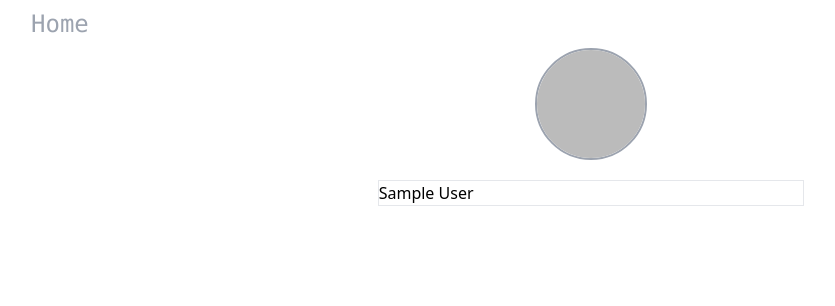
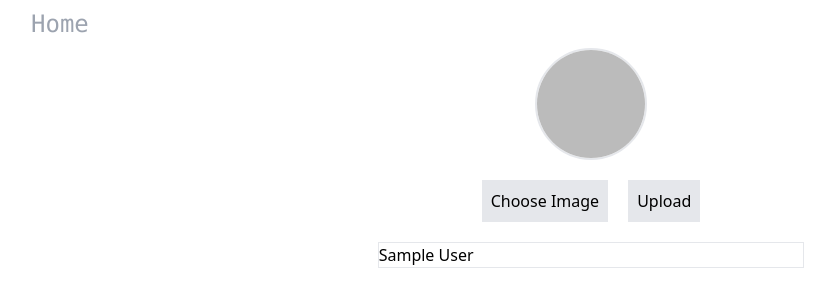
Before and after one commit to Vahe787/Blog, a React (Create React App) app: page /editProfile in a window 1280 px wide. Shown: the top 306 px of the page, without its empty margins (49-884 px from the left). Built offline with nearby package versions, Linux system fonts and the light colour scheme; no server answers; sample sign-in values are in the browser's storage.

Commit message:
change(CreateUserImg, EditAccount) changed component location and added method to edit account

```diff
--- /dev/null
+++ b/src/components/header/logout/Logout.jsx
@@ -0,0 +1,27 @@
+import React from "react";
+import { UserAuth } from "../../../context/AuthContext";
+import { useNavigate } from "react-router-dom";
+
+const LogOut = () => {
+  const { user, logout } = UserAuth;
+  const navigate = useNavigate();
+  const handleLogout = async () => {
+    try {
+      await logout();
+      navigate("/signIn");
+      console.log(user);
+      console.log("You are logged out!");
+    } catch (e) {
+      console.log(e.message);
+    }
+  };
+
+  return (
+    <button
+      className="absolute top-0 right-0 font-mono p-2 text-2xl text-gray-400 pl-20 pr-20 "
+      onClick={handleLogout}
+    ></button>
+  );
+};
+
+export { LogOut };
--- a/src/components/menu/CreateUserImg.jsx
+++ /dev/null
@@ -1,78 +0,0 @@
-import React, { useState, useEffect } from "react";
-
-import { UserAuth } from "../../context/AuthContext";
-import { storage } from "../../firebase/firebase";
-import { getDownloadURL, ref, uploadBytes } from "firebase/storage";
-import { EditAccount } from "./editAccount/EditAccount";
-
-const CreateUserImg = () => {
-  const { user } = UserAuth();
-  const { upload } = UserAuth();
-  const [photo, setPhoto] = useState(null);
-  const [loading, setLoading] = useState(false);
-  const [photoURL, setPhotoURL] = useState(
-    "https://upload.wikimedia.org/wikipedia/commons/7/7c/Profile_avatar_placeholder_large.png?20150327203541"
-  );
-  const [error, setError] = useState("");
-
-  const handleChange = (e) => {
-    if (e.target.files[0]) {
-      setPhoto(e.target.files[0]);
-    }
-  };
-
-  // const handleClick = () => {
-  //   upload(photo, user, setLoading);
-  // };
-
-  const handleClick = async (e) => {
-    e.preventDefault();
-    setError("");
-    const fileRef = ref(storage, user.uid + ".png");
-    try {
-      setLoading(true);
-      await uploadBytes(fileRef, photo);
-      setPhotoURL(await getDownloadURL(fileRef));
-      await upload(user, photo);
-      setLoading(false);
-      console.log("File Uploaded!");
-    } catch (e) {
-      setError(e.message);
-      console.log(error);
-    }
-  };
-
-  useEffect(() => {
-    if (user.photoURL) {
-      setPhotoURL(user.photoURL);
-    }
-  }, [user]);
-
-  return (
-    <div>
-      <div className="flex justify-center">
-        <img
-          src={photoURL}
-          alt="Avatar "
-          className="align-middle rounded-full border-2 border-gray-400 border-solid w-28"
-        />
-        {/* <input type="file" id="upload" hidden onChange={handleChange} />
-        <label
-          className="inline-block text-gray-400 border p-3 cursor-pointer"
-          htmlFor="upload"
-        >
-          Choose File
-        </label>
-        <button
-          className="font-mono p-2 text-2xl text-gray-400 hover:text-gray-700 border"
-          disabled={loading || !photo}
-          onClick={handleClick}
-        >
-          Upload
-        </button> */}
-      </div>
-    </div>
-  );
-};
-
-export { CreateUserImg };
--- a/src/components/menu/account/Account.jsx
+++ b/src/components/menu/account/Account.jsx
@@ -1,12 +1,10 @@
-import React, { useState } from "react";
-import { useEffect } from "react";
+import React from "react";
 import { useNavigate } from "react-router-dom";
 import { UserAuth } from "../../../context/AuthContext";
-import { CreateUserImg } from "../CreateUserImg";
+import { CreateUserImg } from "../uploadAvatarImage/CreateUserImg";
 
 const Account = () => {
   const { user, logout } = UserAuth();
-  const [editProfile, setEditProfile] = useState(false);
 
   const navigate = useNavigate();
 
@@ -22,14 +20,8 @@ const Account = () => {
   };
 
   const handleClick = () => {
-    setEditProfile((prev) => !prev);
+    navigate("/editProfile");
   };
-
-  useEffect(() => {
-    if (editProfile) {
-      navigate("/editProfile");
-    }
-  }, [editProfile]);
 
   return (
     <div className="ml-10">
--- a/src/components/menu/editAccount/EditAccount.jsx
+++ b/src/components/menu/editAccount/EditAccount.jsx
@@ -1,5 +1,6 @@
-import React, { useState } from "react";
+import React from "react";
 import { UserAuth } from "../../../context/AuthContext";
+import { CreateUserImg } from "../uploadAvatarImage/CreateUserImg";
 
 const EditAccount = () => {
   const { user } = UserAuth();
@@ -8,11 +9,7 @@ const EditAccount = () => {
     <div>
       <div className="flex felx-col justify-center">
         <div>
-          <img
-            alt="Avatar "
-            className="align-middle rounded-full border-2 border-gray-400 border-solid w-28"
-            src={user.photoURL}
-          />
+          <CreateUserImg />
         </div>
       </div>
       <div className=" flex justify-center items-center mt-5">
--- /dev/null
+++ b/src/components/menu/uploadAvatarImage/CreateUserImg.jsx
@@ -0,0 +1,93 @@
+import React, { useState, useEffect } from "react";
+
+import { UserAuth } from "../../../context/AuthContext";
+import { useLocation } from "react-router-dom";
+
+const CreateUserImg = () => {
+  const { user } = UserAuth();
+  const { upload } = UserAuth();
+  const [photo, setPhoto] = useState(null);
+  const [loading, setLoading] = useState(false);
+  const [photoURL, setPhotoURL] = useState(
+    "https://upload.wikimedia.org/wikipedia/commons/7/7c/Profile_avatar_placeholder_large.png?20150327203541"
+  );
+  const [error, setError] = useState("");
+  const location = useLocation();
+
+  const handleChange = (e) => {
+    if (e.target.files[0]) {
+      setPhoto(e.target.files[0]);
+    }
+  };
+
+  const handleClick = async (e) => {
+    e.preventDefault();
+    setError("");
+    try {
+      await upload(photo, user, setLoading, setPhotoURL);
+    } catch (e) {
+      setError(e.message);
+      console.log(error);
+    }
+  };
+
+  // const handleClick = async (e) => {
+  //   e.preventDefault();
+  //   setError("");
+  //   const fileRef = ref(storage, currentUser.uid + ".png");
+  //   try {
+  //     setLoading(true);
+  //     setPhotoURL(await getDownloadURL(fileRef));
+  //     await upload(user, photoURL);
+  //     setLoading(false);
+  //     console.log("File Uploaded!");
+  //   } catch (e) {
+  //     setError(e.message);
+  //     console.log(error);
+  //   }
+  // };
+
+  useEffect(() => {
+    if (user.photoURL) {
+      setPhotoURL(user.photoURL);
+    }
+  }, [user]);
+
+  return (
+    <div>
+      <div className="flex justify-center">
+        <img
+          src={photoURL}
+          alt="Avatar "
+          className="align-middle rounded-full border-2 border-gray-200 border-solid w-28"
+        />
+      </div>
+      {user.photoURL && location.pathname === "/account" ? (
+        <></>
+      ) : (
+        <div className="flex justify-center mt-3">
+          <div className="flex justify-center mt-2 border bg-gray-200 hover:bg-gray-100 ">
+            <input type="file" id="upload" hidden onChange={handleChange} />
+            <label
+              className="w-full font-medium cursor-pointer p-2"
+              htmlFor="upload"
+            >
+              Choose Image
+            </label>
+          </div>
+          <div className="flex justify-center mt-2 border ml-5 bg-gray-200 hover:bg-gray-100 ">
+            <button
+              className="w-full font-medium cursor-pointer p-2"
+              disabled={loading || !photo}
+              onClick={handleClick}
+            >
+              Upload
+            </button>
+          </div>
+        </div>
+      )}
+    </div>
+  );
+};
+
+export { CreateUserImg };
--- a/src/context/AuthContext.jsx
+++ b/src/context/AuthContext.jsx
@@ -8,7 +8,8 @@ import {
   updateProfile,
 } from "firebase/auth";
 
-import { auth } from "../firebase/firebase";
+import { auth, storage } from "../firebase/firebase";
+import { getDownloadURL, ref, uploadBytes } from "firebase/storage";
 
 const UserContext = createContext();
 
@@ -32,15 +33,15 @@ const AuthContextProvider = ({ children }) => {
     return signOut(auth);
   };
 
-  const upload = async (file, currentUser) => {
-    // const fileRef = ref(storage, currentUser.uid + ".png");
-    // setLoading(true);
+  const upload = async (file, currentUser, setLoading, setPhotoURL) => {
+    const fileRef = ref(storage, currentUser.uid + ".png");
+    setLoading(true);
 
-    // await uploadBytes(fileRef, file);
-    // const photoURL = await getDownloadURL(fileRef);
-
-    updateProfile(auth, currentUser, { file });
-    // setLoading(false);
+    await uploadBytes(fileRef, file);
+    const photoURL = await getDownloadURL(fileRef);
+    setPhotoURL(photoURL);
+    updateProfile(currentUser, { photoURL });
+    setLoading(false);
   };
 
   useEffect(() => {
```
